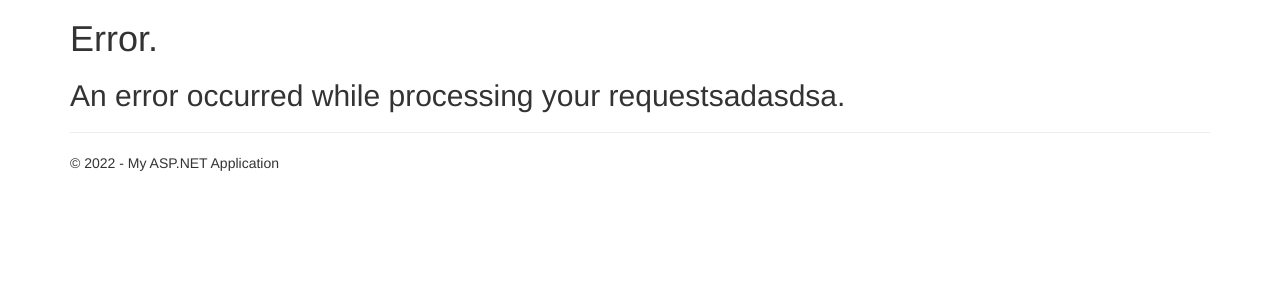
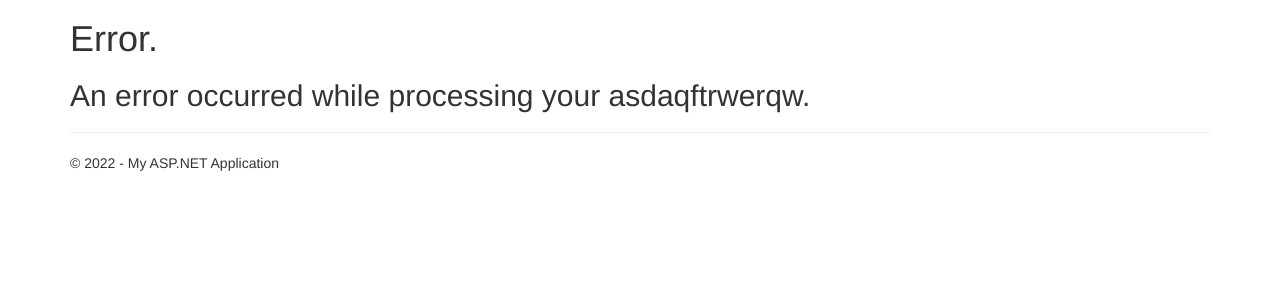
Before and after one commit to kubeopsskills-enterprise/demo-ais-cicd, an ASP.NET MVC app: template net48-app1/SimpleNetFrame/Views/Shared/Error.cshtml in a window 1280 px wide. Shown: the part 51-351 px from the top of the page. Run offline with ASP.NET Core 8 and stand-ins for ASP.NET MVC 5, Linux system fonts and the light colour scheme; the template is opened without the code that fills it, so the values that code supplies are empty; the project's own start-up code is not run, and a stand-in starts its controllers and pages; some libraries are stand-ins or nearby versions.

Commit message:
Update: app1

```diff
--- a/net48-app1/SimpleNetFrame/Views/Shared/Error.cshtml
+++ b/net48-app1/SimpleNetFrame/Views/Shared/Error.cshtml
@@ -7,7 +7,7 @@
 <body>
     <hgroup>
         <h1>Error.</h1>
-        <h2>An error occurred while processing your requestsadasdsa.</h2>
+        <h2>An error occurred while processing your asdaqftrwerqw.</h2>
     </hgroup>
 </body>
 </html>
```
